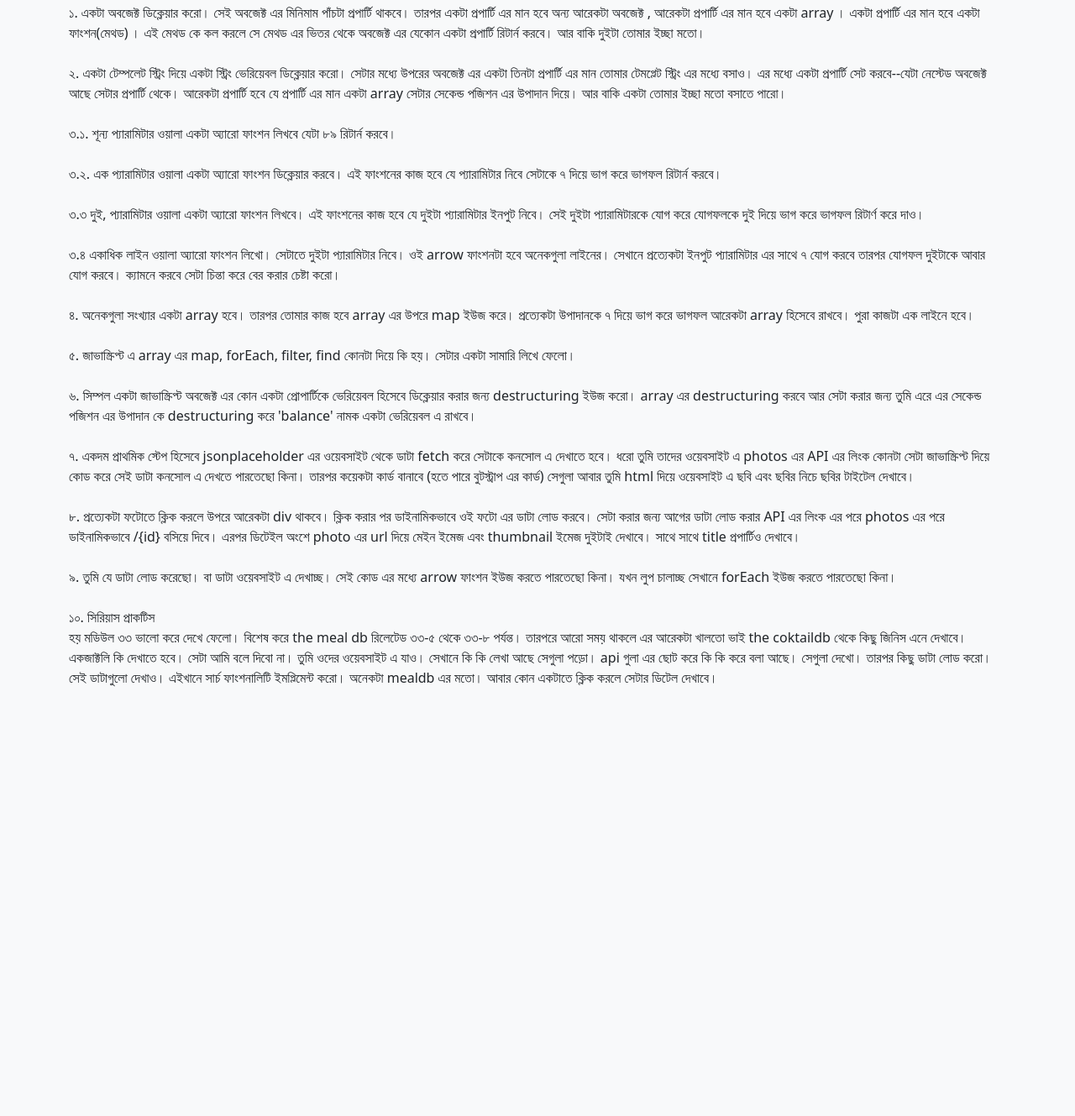
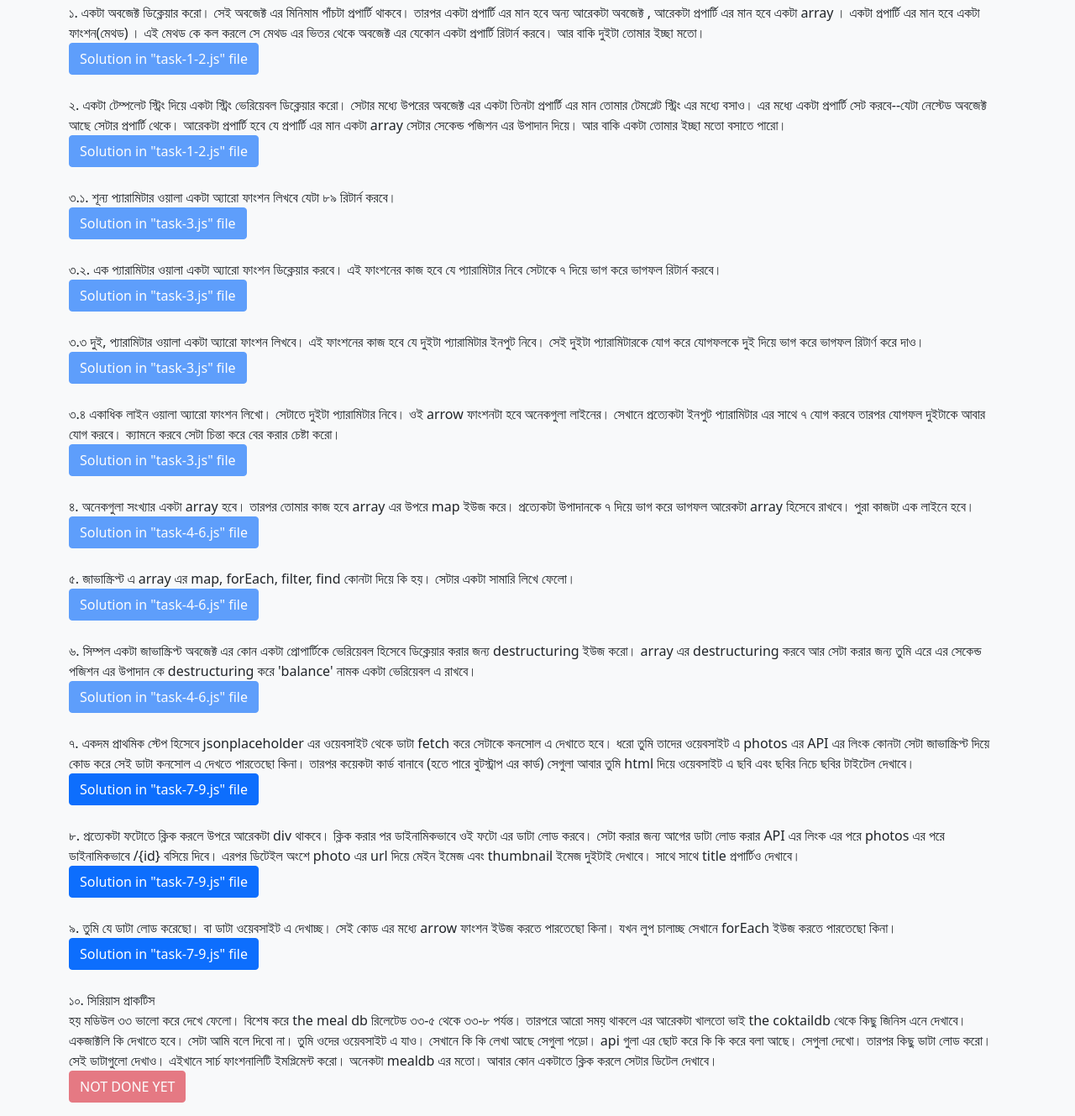
Before and after one commit to FazleRabbiRana/ph-cwdc-milestone6-practice-es6-api, a plain HTML site: page index.html in a window 1280 px wide. Shown: the part 171-1500 px from the top of the page at 84% size. Before the commit the page ends 1038 px from the top, so only its background shows below. Drawn offline with nearby package versions, Linux system fonts and the light colour scheme.

Commit message:
links updated

```diff
--- a/index.html
+++ b/index.html
@@ -20,43 +20,56 @@
 		<ul id="checklist" class="list-unstyled">
 			<li class="my-4">
 				১. একটা অবজেক্ট ডিক্লেয়ার করো। সেই অবজেক্ট এর মিনিমাম পাঁচটা প্রপার্টি থাকবে। তারপর একটা প্রপার্টি এর মান হবে অন্য আরেকটা অবজেক্ট , আরেকটা প্রপার্টি এর মান হবে একটা array । একটা প্রপার্টি এর মান হবে একটা ফাংশন(মেথড) । এই মেথড কে কল করলে সে মেথড এর ভিতর থেকে অবজেক্ট এর যেকোন একটা প্রপার্টি রিটার্ন করবে। আর বাকি দুইটা তোমার ইচ্ছা মতো।
+				<p class="pb-0"><button class="btn btn-primary disabled">Solution in "task-1-2.js" file</button></p>
 			</li>
 			<li class="my-4">
 				২. একটা টেম্পলেট স্ট্রিং দিয়ে একটা স্ট্রিং ভেরিয়েবল ডিক্লেয়ার করো। সেটার মধ্যে উপরের অবজেক্ট এর একটা তিনটা প্রপার্টি এর মান তোমার টেমপ্লেট স্ট্রিং এর মধ্যে বসাও। এর মধ্যে একটা প্রপার্টি সেট করবে--যেটা নেস্টেড অবজেক্ট আছে সেটার প্রপার্টি থেকে। আরেকটা প্রপার্টি হবে যে প্রপার্টি এর মান একটা array সেটার সেকেন্ড পজিশন এর উপাদান দিয়ে। আর বাকি একটা তোমার ইচ্ছা মতো বসাতে পারো।
+				<p class="pb-0"><button class="btn btn-primary disabled">Solution in "task-1-2.js" file</button></p>
 			</li>
 			<li class="my-4">
 				৩.১. শূন্য প্যারামিটার ওয়ালা একটা অ্যারো ফাংশন লিখবে যেটা ৮৯ রিটার্ন করবে।
+				<p class="pb-0"><button class="btn btn-primary disabled">Solution in "task-3.js" file</button></p>
 			</li>
 			<li class="my-4">
 				৩.২. এক প্যারামিটার ওয়ালা একটা অ্যারো ফাংশন ডিক্লেয়ার করবে। এই ফাংশনের কাজ হবে যে প্যারামিটার নিবে সেটাকে ৭ দিয়ে ভাগ করে ভাগফল রিটার্ন করবে।
+				<p class="pb-0"><button class="btn btn-primary disabled">Solution in "task-3.js" file</button></p>
 			</li>
 			<li class="my-4">
 				৩.৩ দুই, প্যারামিটার ওয়ালা একটা অ্যারো ফাংশন লিখবে। এই ফাংশনের কাজ হবে যে দুইটা প্যারামিটার ইনপুট নিবে। সেই দুইটা প্যারামিটারকে যোগ করে যোগফলকে দুই দিয়ে ভাগ করে ভাগফল রিটার্ণ করে দাও।
+				<p class="pb-0"><button class="btn btn-primary disabled">Solution in "task-3.js" file</button></p>
 			</li>
 			<li class="my-4">
 				৩.৪ একাধিক লাইন ওয়ালা অ্যারো ফাংশন লিখো। সেটাতে দুইটা প্যারামিটার নিবে। ওই arrow ফাংশনটা হবে অনেকগুলা লাইনের। সেখানে প্রত্যেকটা ইনপুট প্যারামিটার এর সাথে ৭ যোগ করবে তারপর যোগফল দুইটাকে আবার যোগ করবে। ক্যামনে করবে সেটা চিন্তা করে বের করার চেষ্টা করো।
+				<p class="pb-0"><button class="btn btn-primary disabled">Solution in "task-3.js" file</button></p>
 			</li>
 			<li class="my-4">
 				৪. অনেকগুলা সংখ্যার একটা array হবে। তারপর তোমার কাজ হবে array এর উপরে map ইউজ করে। প্রত্যেকটা উপাদানকে ৭ দিয়ে ভাগ করে ভাগফল আরেকটা array হিসেবে রাখবে। পুরা কাজটা এক লাইনে হবে।
+				<p class="pb-0"><button class="btn btn-primary disabled">Solution in "task-4-6.js" file</button></p>
 			</li>
 			<li class="my-4">
 				৫. জাভাস্ক্রিপ্ট এ array এর map, forEach, filter, find কোনটা দিয়ে কি হয়। সেটার একটা সামারি লিখে ফেলো।
+				<p class="pb-0"><button class="btn btn-primary disabled">Solution in "task-4-6.js" file</button></p>
 			</li>
 			<li class="my-4">
 				৬. সিম্পল একটা জাভাস্ক্রিপ্ট অবজেক্ট এর কোন একটা প্রোপার্টিকে ভেরিয়েবল হিসেবে ডিক্লেয়ার করার জন্য destructuring ইউজ করো। array এর destructuring করবে  আর সেটা করার জন্য তুমি এরে এর সেকেন্ড পজিশন এর উপাদান কে destructuring করে 'balance' নামক একটা ভেরিয়েবল এ রাখবে।
+				<p class="pb-0"><button class="btn btn-primary disabled">Solution in "task-4-6.js" file</button></p>
 			</li>
 			<li class="my-4">
 				৭. একদম প্রাথমিক স্টেপ হিসেবে jsonplaceholder এর ওয়েবসাইট থেকে ডাটা fetch করে সেটাকে কনসোল এ দেখাতে হবে। ধরো তুমি তাদের ওয়েবসাইট এ photos এর API এর লিংক কোনটা সেটা জাভাস্ক্রিপ্ট দিয়ে কোড করে সেই ডাটা কনসোল এ দেখতে পারতেছো কিনা। তারপর কয়েকটা কার্ড বানাবে (হতে পারে বুটস্ট্রাপ এর কার্ড) সেগুলা আবার তুমি html দিয়ে ওয়েবসাইট এ ছবি এবং ছবির নিচে ছবির টাইটেল দেখাবে।
+				<p class="pb-0"><a href="./task-7-9-photos-api/index.html" target="_blank" class="btn btn-primary">Solution in "task-7-9.js" file</a></p>
 			</li>
 			<li class="my-4">
 				৮. প্রত্যেকটা ফটোতে ক্লিক করলে উপরে আরেকটা div থাকবে। ক্লিক করার পর ডাইনামিকভাবে ওই ফটো এর ডাটা লোড করবে। সেটা করার জন্য আগের ডাটা লোড করার API এর লিংক এর পরে photos এর পরে ডাইনামিকভাবে /{id} বসিয়ে দিবে। এরপর ডিটেইল অংশে photo এর url দিয়ে মেইন ইমেজ এবং thumbnail ইমেজ দুইটাই দেখাবে। সাথে সাথে title প্রপার্টিও দেখাবে।
+				<p class="pb-0"><a href="./task-7-9-photos-api/index.html" target="_blank" class="btn btn-primary">Solution in "task-7-9.js" file</a></p>
 			</li>
 			<li class="my-4">
 				৯. তুমি যে ডাটা লোড করেছো। বা ডাটা ওয়েবসাইট এ দেখাচ্ছ। সেই কোড এর মধ্যে arrow ফাংশন ইউজ করতে পারতেছো কিনা। যখন লুপ চালাচ্ছ সেখানে forEach ইউজ করতে পারতেছো কিনা।
+				<p class="pb-0"><a href="./task-7-9-photos-api/index.html" target="_blank" class="btn btn-primary">Solution in "task-7-9.js" file</a></p>
 			</li>
 			<li class="my-4">
 				১০. সিরিয়াস প্রাকটিস <br>
 				হয় মডিউল ৩৩ ভালো করে দেখে ফেলো। বিশেষ করে the meal db রিলেটেড ৩৩-৫ থেকে ৩৩-৮ পর্যন্ত। তারপরে আরো সময় থাকলে এর আরেকটা খালতো ভাই the coktaildb থেকে কিছু জিনিস এনে দেখাবে। একজাক্টলি কি দেখাতে হবে। সেটা আমি বলে দিবো না। তুমি ওদের ওয়েবসাইট এ যাও। সেখানে কি কি লেখা আছে সেগুলা পড়ো। api গুলা এর ছোট করে কি কি করে বলা আছে। সেগুলা দেখো। তারপর কিছু ডাটা লোড করো। সেই ডাটাগুলো দেখাও। এইখানে সার্চ ফাংশনালিটি ইমপ্লিমেন্ট করো। অনেকটা mealdb এর মতো। আবার কোন একটাতে ক্লিক করলে সেটার ডিটেল দেখাবে।
+				<p class="pb-0"><button class="btn btn-danger disabled">NOT DONE YET</button></p>
 			</li>
 		</ul>
 	</main>
```
Also changed, not shown: task-7-9-photos-api/index.html (+2 -1 lines).
